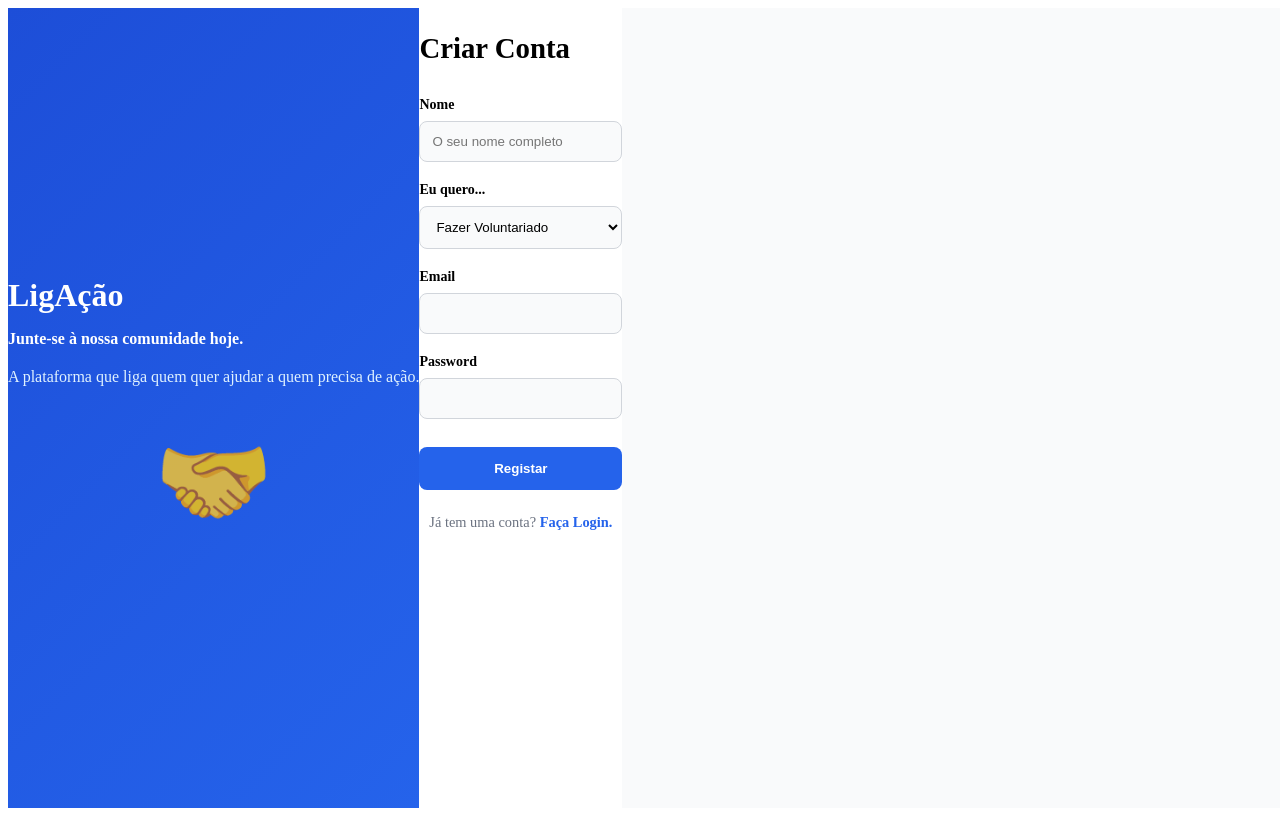
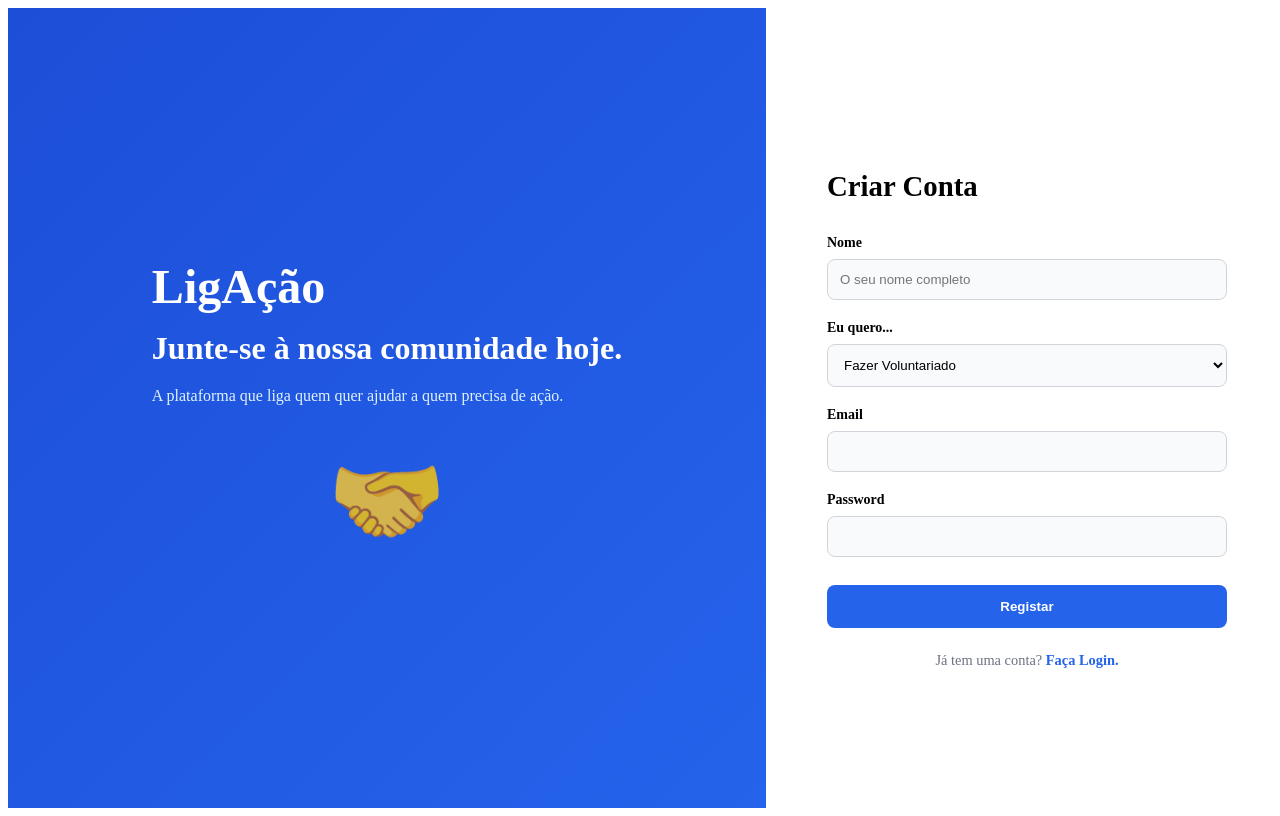
Before and after one commit to ruipsl95/Ligacao, a React (Vite) app in the folder frontend/: page /registo in a window 1280 px wide. Built offline with nearby package versions, Linux system fonts and the light colour scheme.

Commit message:
Atualização na aba de candidaturas

```diff
--- a/frontend/src/views/DetalheVaga.jsx
+++ b/frontend/src/views/DetalheVaga.jsx
@@ -9,7 +9,7 @@ export default function DetalheVaga() {
   const [mensagem, setMensagem] = useState({ texto: '', tipo: '' });
   const [aCarregar, setACarregar] = useState(true);
 
-  // Carrega os dados desta vaga específica
+
   useEffect(() => {
     fetch(`https://ligacao-backend.onrender.com/api/vagas/${id}`)
       .then(res => res.json())
--- a/frontend/src/views/Registo.jsx
+++ b/frontend/src/views/Registo.jsx
@@ -1,8 +1,11 @@
 import { useState, useEffect } from 'react';
 import { useNavigate, useLocation, Link } from 'react-router-dom';
-import { styles } from './Login';
+import { styles } from './Login'; // Importa os estilos que já ajustámos no Login
 
 export default function Registo() {
+  // NOVO: Detetor de telemóvel
+  const [isMobile, setIsMobile] = useState(window.innerWidth <= 768);
+
   const [nome, setNome] = useState('');
   const [email, setEmail] = useState('');
   const [password, setPassword] = useState('');
@@ -11,6 +14,13 @@ export default function Registo() {
 
   const navigate = useNavigate();
   const location = useLocation();
+
+  // NOVO: Listener que atualiza o estado quando a janela muda de tamanho
+  useEffect(() => {
+    const handleResize = () => setIsMobile(window.innerWidth <= 768);
+    window.addEventListener('resize', handleResize);
+    return () => window.removeEventListener('resize', handleResize);
+  }, []);
 
   useEffect(() => {
     if (location.state && location.state.tipoInicial) {
@@ -40,21 +50,39 @@ export default function Registo() {
   };
 
   return (
-    <div style={styles.page}>
+    // ADAPTADO: Muda a direção para 'column' se for telemóvel
+    <div style={{ ...styles.page, flexDirection: isMobile ? 'column' : 'row' }}>
+
       {/* Lado Esquerdo - Hero Completo */}
-      <div style={styles.heroSide}>
-        <div style={styles.heroContent}>
-          <h1 style={styles.logo}>Lig<span style={styles.logoAccent}>Ação</span></h1>
-          <p style={styles.heroTagline}>Junte-se à nossa comunidade hoje.</p>
-          <p style={styles.heroDescription}>A plataforma que liga quem quer ajudar a quem precisa de ação.</p>
-          <div style={styles.heroIcon}>🤝</div>
+      <div style={{
+        ...styles.heroSide,
+        flex: isMobile ? 'none' : '1 1 55%',
+        padding: isMobile ? '40px 20px' : '60px',
+        textAlign: isMobile ? 'center' : 'left'
+      }}>
+        <div style={{ ...styles.heroContent, margin: isMobile ? '0 auto' : '0' }}>
+          <h1 style={{ ...styles.logo, fontSize: isMobile ? '2.5rem' : '3rem' }}>Lig<span style={styles.logoAccent}>Ação</span></h1>
+          <p style={{ ...styles.heroTagline, fontSize: isMobile ? '1.5rem' : '2rem' }}>Junte-se à nossa comunidade hoje.</p>
+
+          {/* Esconde a descrição e o emoji no telemóvel para o formulário aparecer mais rápido */}
+          {!isMobile && (
+            <>
+              <p style={styles.heroDescription}>A plataforma que liga quem quer ajudar a quem precisa de ação.</p>
+              <div style={styles.heroIcon}>🤝</div>
+            </>
+          )}
         </div>
       </div>
 
       {/* Lado Direito - Formulário */}
-      <div style={styles.formSide}>
+      <div style={{
+        ...styles.formSide,
+        flex: isMobile ? '1' : '1 1 45%',
+        padding: isMobile ? '40px 20px' : '0',
+        alignItems: isMobile ? 'flex-start' : 'center'
+      }}>
         <div style={styles.formCard}>
-          <h2 style={styles.formTitle}>Criar Conta</h2>
+          <h2 style={{ ...styles.formTitle, textAlign: isMobile ? 'center' : 'left' }}>Criar Conta</h2>
 
           {erro && (
             <div style={{ ...styles.message, backgroundColor: '#fee2e2', color: '#991b1b' }}>
```
Also changed, not shown: frontend/src/views/VoluntarioDashboard.jsx (+14 -25 lines).
